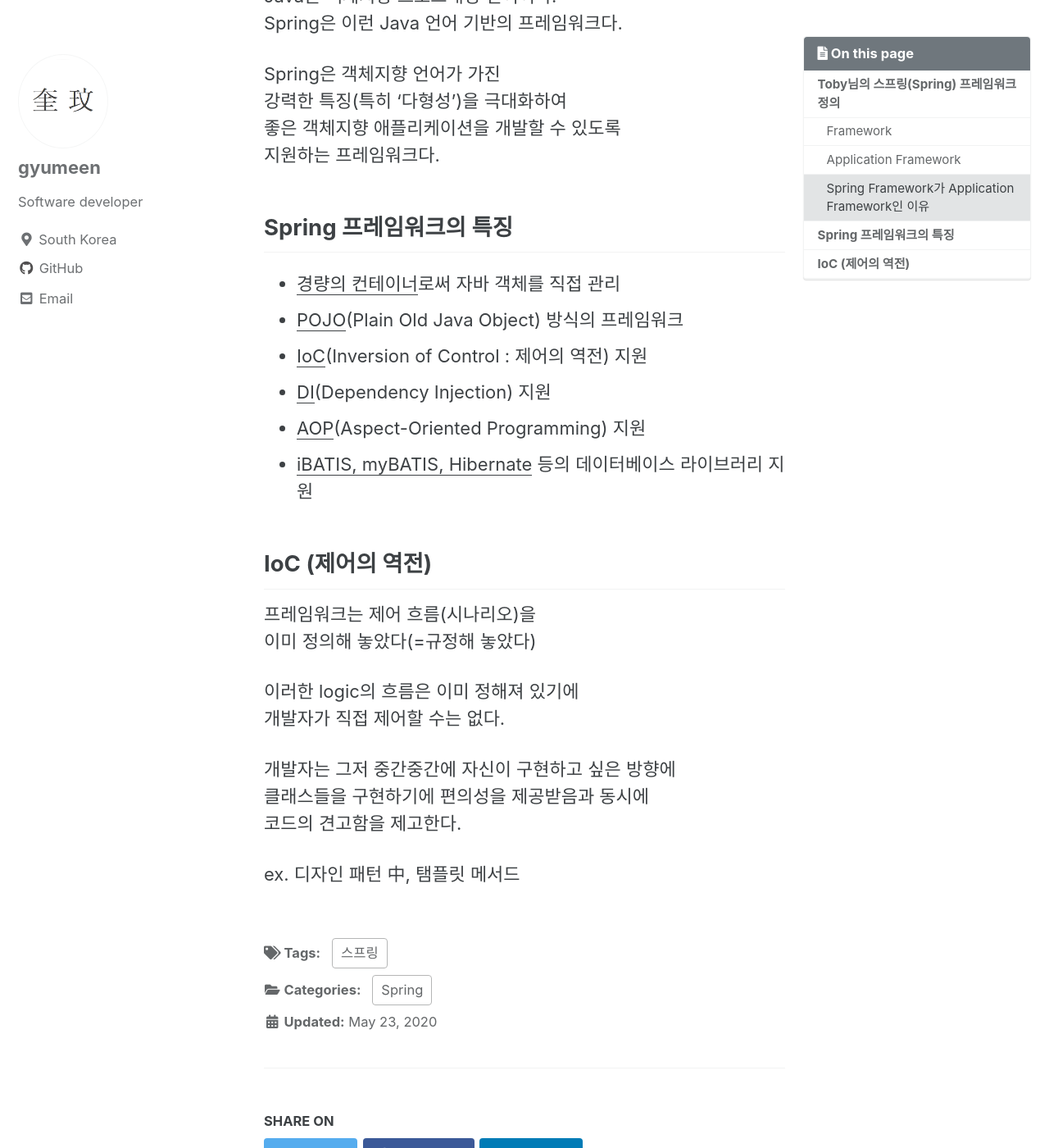
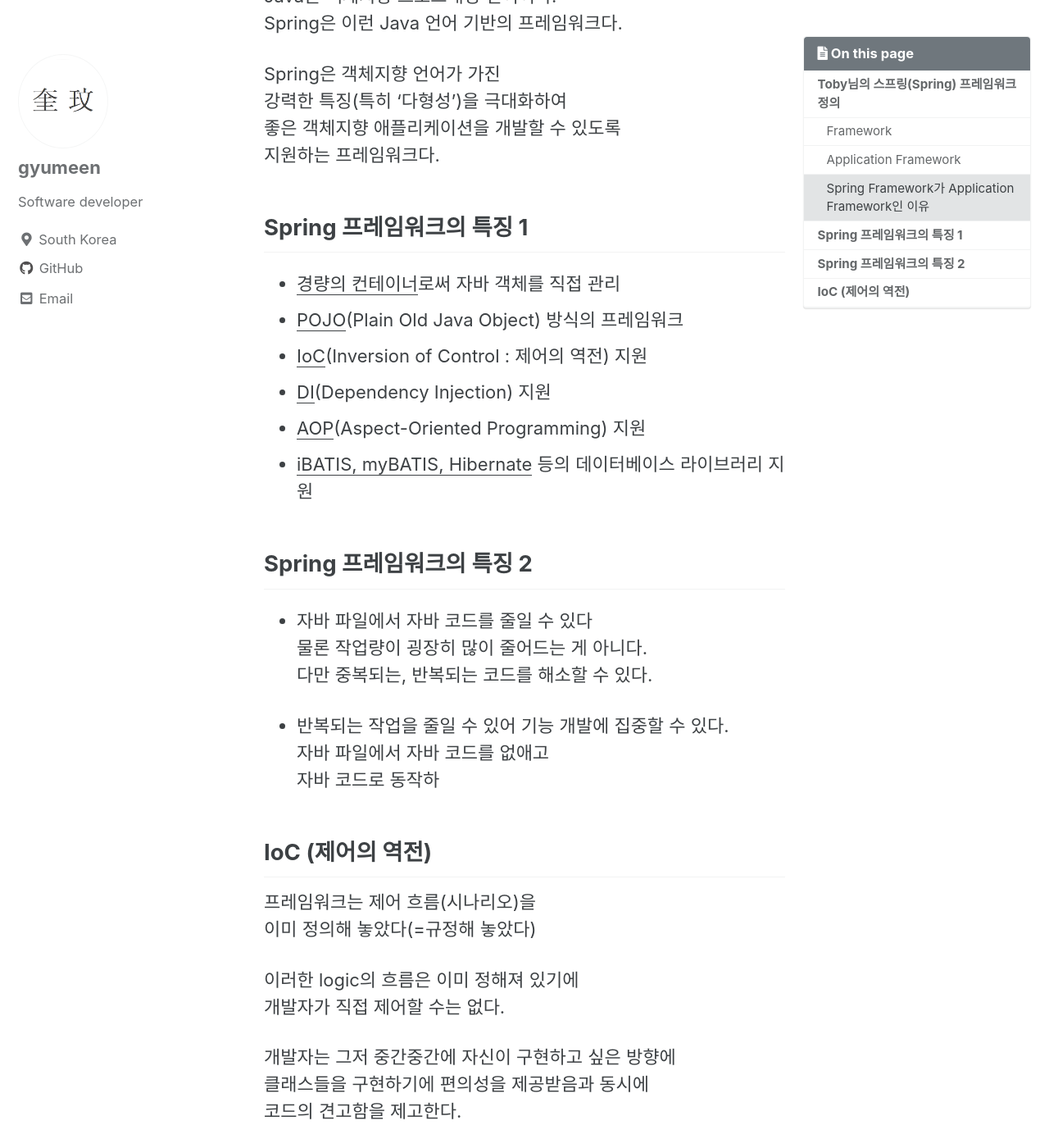
Before and after one commit to gyumeen/gyumeen.github.io, a Jekyll site: the page built from _posts/2021/Spring/2021-01-13-Spring framework - basic.md, in a window 1280 px wide and 1400 px high, scrolled down 2873 px. Shown: the whole window at 82% size. Built offline with Jekyll 4.4.1, drawn with Linux system fonts in a browser that asks for light colours; cached includes are drawn as plain includes; comment, search, counter and statistics services are not loaded.

Commit message:
Update 2021-01-13-Spring framework - basic.md

```diff
--- a/_posts/2021/Spring/2021-01-13-Spring framework - basic.md
+++ b/_posts/2021/Spring/2021-01-13-Spring framework - basic.md
@@ -103,7 +103,7 @@ Spring은 객체지향 언어가 가진
 좋은 객체지향 애플리케이션을 개발할 수 있도록
 지원하는 프레임워크다.
 
-## Spring 프레임워크의 특징
+## Spring 프레임워크의 특징 1
 
 - <U>경량의 컨테이너</U>로써 자바 객체를 직접 관리
 - <U>POJO</U>(Plain Old Java Object) 방식의 프레임워크
@@ -112,6 +112,15 @@ Spring은 객체지향 언어가 가진
 - <U>AOP</U>(Aspect-Oriented Programming) 지원
 - <U>iBATIS, myBATIS, Hibernate</U> 등의 데이터베이스 라이브러리 지원
 
+## Spring 프레임워크의 특징 2
+
+- 자바 파일에서 자바 코드를 줄일 수 있다
+물론 작업량이 굉장히 많이 줄어드는 게 아니다.
+다만 중복되는, 반복되는 코드를 해소할 수 있다.
+
+- 반복되는 작업을 줄일 수 있어 기능 개발에 집중할 수 있다.
+자바 파일에서 자바 코드를 없애고
+자바 코드로 동작하
 
 ## IoC (제어의 역전)
 
```
